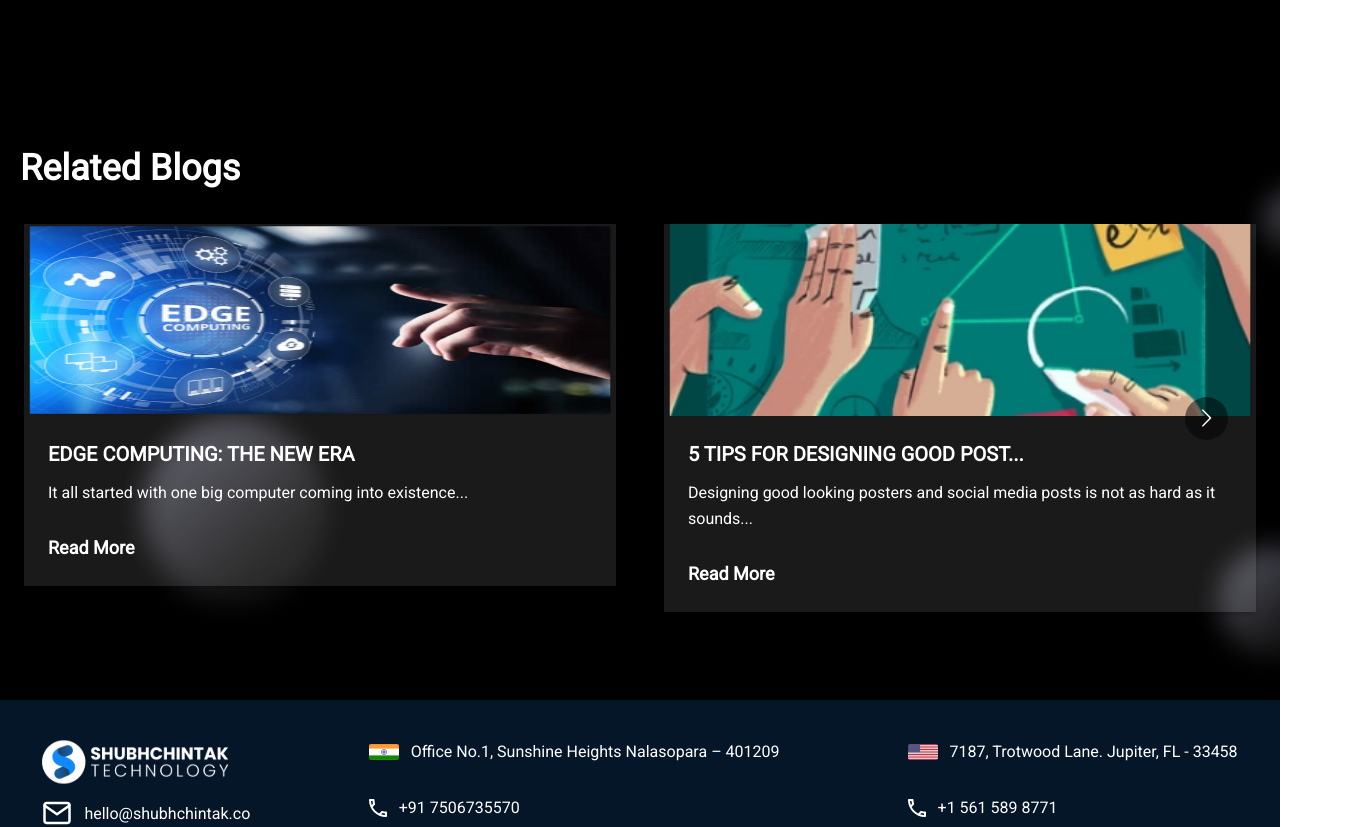
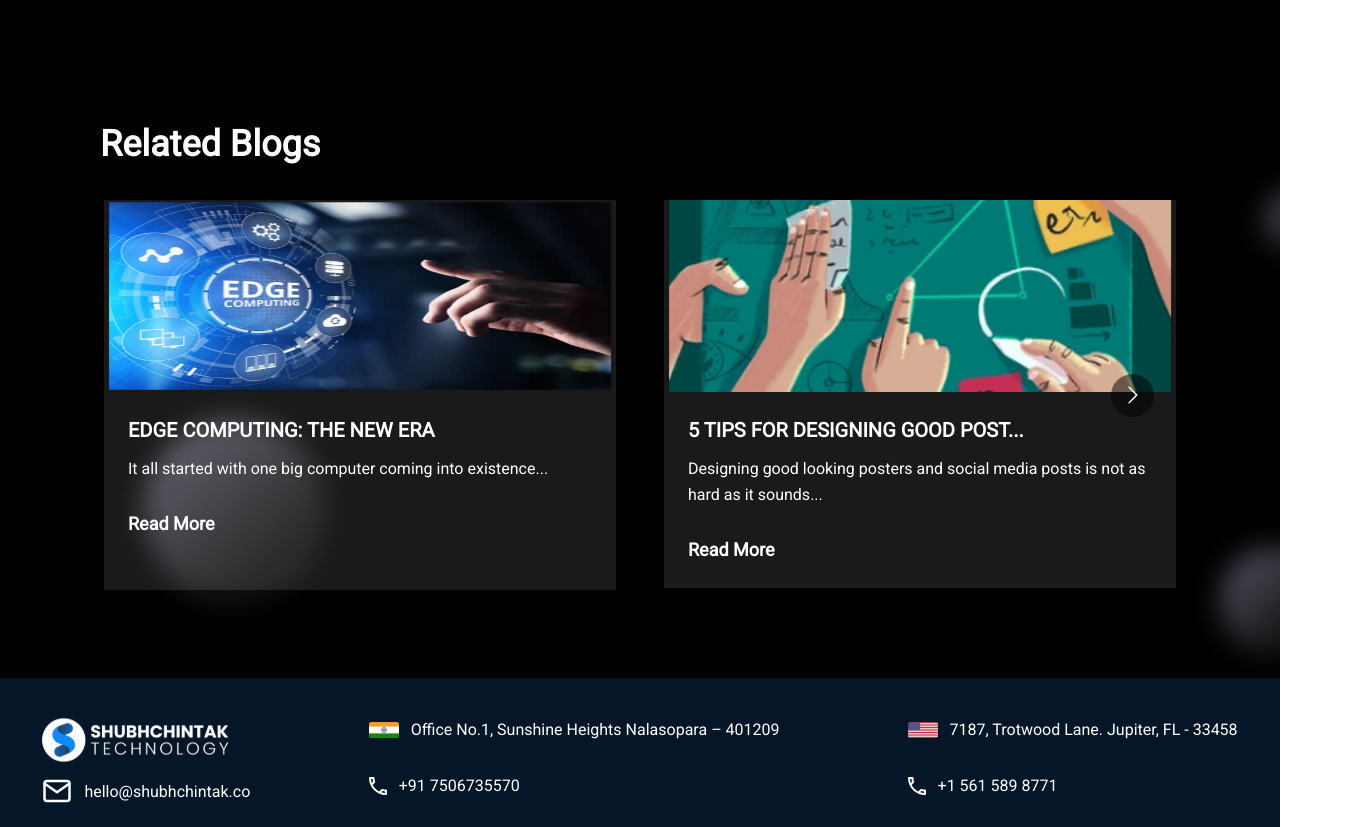
Before and after one commit to bhargavi-005/ShubhchintakWebsite, a Next.js app in the folder shubhchintak-india/: page /blog_details in a window 1280 px wide. Shown: the part 1440-2267 px from the top of the page, 1360 px wide, since content can reach past the window. Built offline with nearby package versions, Linux system fonts and the light colour scheme.

Commit message:
blog corosal done

```diff
--- a/shubhchintak-india/src/pages/Header.js
+++ b/shubhchintak-india/src/pages/Header.js
@@ -5,21 +5,21 @@ import bg from "../../public/images/bg.png";
 
 function Header() {
   const [open, setOpen] = useState(false);
-  const [isOpen ,setIsOpen]=useState(false);
-    const [isOpen1 ,setIsOpen1]=useState(false);
+  const [isOpen, setIsOpen] = useState(false);
+  const [isOpen1, setIsOpen1] = useState(false);
 
   return (
-    <div style={{ backgroundImage: `url(${bg.src})` }} className="z-10 sticky top-0 text-white flex flex-row font-xyz py-6 mx-5 justify-between  xl:items-center  ">
+    <div
+      style={{ backgroundImage: `url(${bg.src})` }}
+      className=" header text-white flex flex-row font-xyz pt-6 mx-5 justify-between  xl:items-center  "
+    >
       <div className="top-0 left-0 w-[139px] h-[29px] md:w-[187px] md:h-[46px]">
-      <Link href="/landing">
         <Image
           src="/svg/stpl_logo_white-01-01 1.svg"
           height="45"
           width="190"
           alt=""
-
         />
-        </Link>
       </div>
 
       <div className="  xl:static absolute xl:min-h-fit min-h-[60vh] left-0 top-[-100%] xl:w-auto  w-full flex items-center px-5 ">
@@ -77,24 +77,31 @@ function Header() {
             <Link href="">Why Us</Link>
           </li>
           <li>
-                        <div onClick={()=> setIsOpen1((prev)=>!prev)} className="flex flex-row items-center">Resources
-                            <Image className="" src="/svg/arrowdown.png" width={27} height={20}  alt=""/>
+            <div
+              onClick={() => setIsOpen1((prev) => !prev)}
+              className="flex flex-row items-center"
+            >
+              Resources
+              <Image
+                className=""
+                src="/svg/arrowdown.png"
+                width={27}
+                height={20}
+                alt=""
+              />
             </div>
-                        {isOpen1 &&<div  className="bg-gray-500 z-10 rounded-lg  mt-2 p-8 absolute ">
+            {isOpen1 && (
+              <div className="bg-gray-500 z-10 rounded-lg  mt-2 p-8 absolute ">
                 <ul className="flex flex-col gap-4 text-white ">
                   <li className="hover:text-slate-400">
-                                        <Link href="/blog"  >
-                                        Blogs
-                                        </Link>
+                    <Link href="/blog">Blogs</Link>
                   </li>
                   <li className="hover:text-slate-400">
-                                        <Link href=""  >
-                                        Clients
-                                        </Link>
+                    <Link href="">Clients</Link>
                   </li>
-
                 </ul>
-                            </div>}
+              </div>
+            )}
           </li>
           <li className="hover:text-slate-400">
             <Link href="/career">Career</Link>
--- a/shubhchintak-india/src/pages/clients.js
+++ b/shubhchintak-india/src/pages/clients.js
@@ -3,7 +3,7 @@ import bg from "../../public/images/bg.png";
 import Marquee from "react-fast-marquee";
 function clients(){
     return(
-        <div style={{ backgroundImage: `url(${bg.src})` }}  className="bg-[#FFFFFF1A] max-[768px]:mt-[50%] mt-[2%] pb-[3%] max-[768px]:mt-[30%] bg-black-rgba">
+        <div style={{ backgroundImage: `url(${bg.src})` }}  className="bg-[#FFFFFF1A] max-[768px]:mt-[50%] mt-[2%] pb-[3%] bg-black-rgba">
 
             <h2 className="font-semibold text-center text-[30px] mt-[5%] text-white font-abc">Our Esteemed Clients</h2>
             <div className="flex flex-row justify-evenly mt-[5%]">
--- a/shubhchintak-india/src/pages/landing.js
+++ b/shubhchintak-india/src/pages/landing.js
@@ -19,7 +19,7 @@ import Footer from "./footer";
 import Review from "./customerviews"
 import Acco from "./Accordation"
 import { useState } from "react";
-function landing(){
+function Landing(){
     const [index, setIndex]=useState(0);
     return(
 
@@ -330,4 +330,4 @@ function landing(){
         </div>
     )
 }
-export default landing;
+export default Landing;
--- a/shubhchintak-india/src/pages/related_blog_comp.jsx
+++ b/shubhchintak-india/src/pages/related_blog_comp.jsx
@@ -6,7 +6,7 @@ import Header from "./Header";
 import Footer from "./footer";
 import { useState } from "react";
 
-function related_blog_comp() {
+function Related_blog_comp() {
   const [isOpen1, setIsOpen1] = useState(false);
 
   return (
@@ -19,12 +19,12 @@ function related_blog_comp() {
                 Related Blogs
               </h1>
             </div>
-            <div className="px-10 py-4 mb-4 rounded-md bg-[#FFFFFF1A]  ">
+            <div className="px-6 py-4 mb-4 rounded-md bg-[#FFFFFF1A]  ">
               <div
                 onClick={() => setIsOpen1((prev) => !prev)}
-                className="flex flex-row items-center text-lg font-semibold"
+                className="flex flex-row justify-between gap-40 items-center text-lg font-semibold"
               >
-                Website Development
+                <p> Website Development</p>
                 <Image
                   className="ml-7"
                   src="/images/blog/drop.png"
@@ -155,4 +155,4 @@ function related_blog_comp() {
   );
 }
 
-export default related_blog_comp;
+export default Related_blog_comp;
--- a/shubhchintak-india/src/pages/related_blog_comp1.jsx
+++ b/shubhchintak-india/src/pages/related_blog_comp1.jsx
@@ -3,7 +3,7 @@ import Image from "next/image";
 import Carousel from "react-multi-carousel";
 import "react-multi-carousel/lib/styles.css";
 
-function related_blog_comp1() {
+function Related_blog_comp1() {
   const responsive = {
     desktop: {
       breakpoint: { max: 3000, min: 1024 },
@@ -11,24 +11,24 @@ function related_blog_comp1() {
     },
 
     tablet: {
-      breakpoint: { max: 1024, min: 464 },
+      breakpoint: { max: 1024, min: 768 },
       items: 2,
     },
     mobile: {
-      breakpoint: { max: 464, min: 0 },
+      breakpoint: { max: 768, min: 0 },
       items: 1,
     },
   };
 
   return (
     <div className="my-20">
-      <h1 className=" container px-5  mx-auto title-font sm:text-4xl text-45xl mb-7 font-bold text-white">
+      <h1 className=" w-full min-[1370px]:mx-40  mx-20 px-5 title-font sm:text-4xl text-45xl mb-7 font-bold text-white">
         Related Blogs
       </h1>
-      <Carousel responsive={responsive}>
+      <Carousel className=" min-[1370px]:mx-40  mx-20" responsive={responsive}>
         <div className="container px-5 py-1 mx-auto">
           <div className="p-5 -m-4">
-            <div className=" h-full border-none border-opacity-60 overflow-hidden shadow-md shadow-[#00000033] rounded-1 hover:shadow-2xl bg-[#FFFFFF1A] ">
+            <div className=" h-[390px] border-none border-opacity-60 overflow-hidden shadow-md shadow-[#00000033] rounded-1 hover:shadow-2xl bg-[#FFFFFF1A] ">
               <Image
                 className="lg:h-48  w-full "
                 alt="earth"
@@ -140,4 +140,4 @@ function related_blog_comp1() {
     </div>
   );
 }
-export default related_blog_comp1;
+export default Related_blog_comp1;
```
Lines whose indentation alone changed are shown as unchanged.
